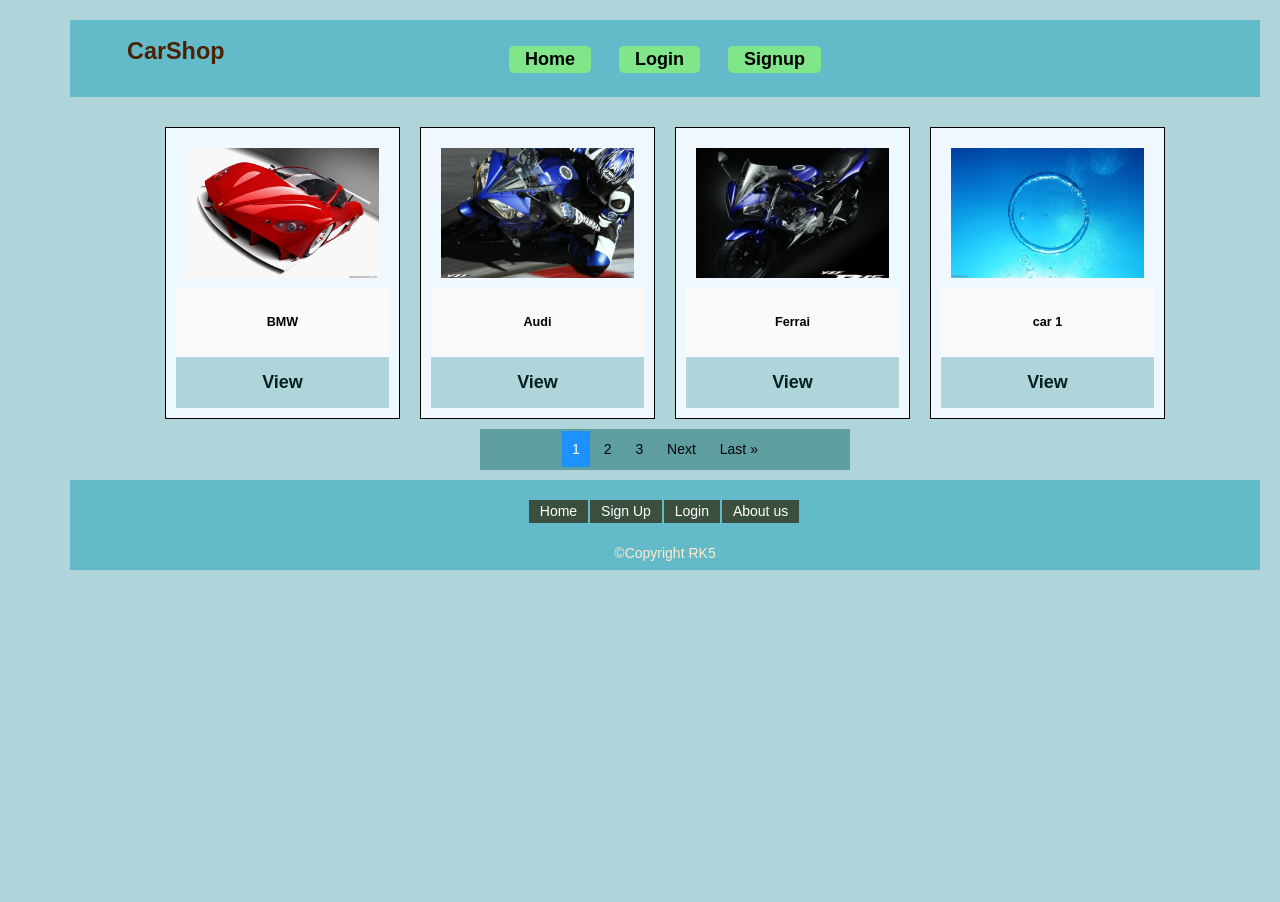
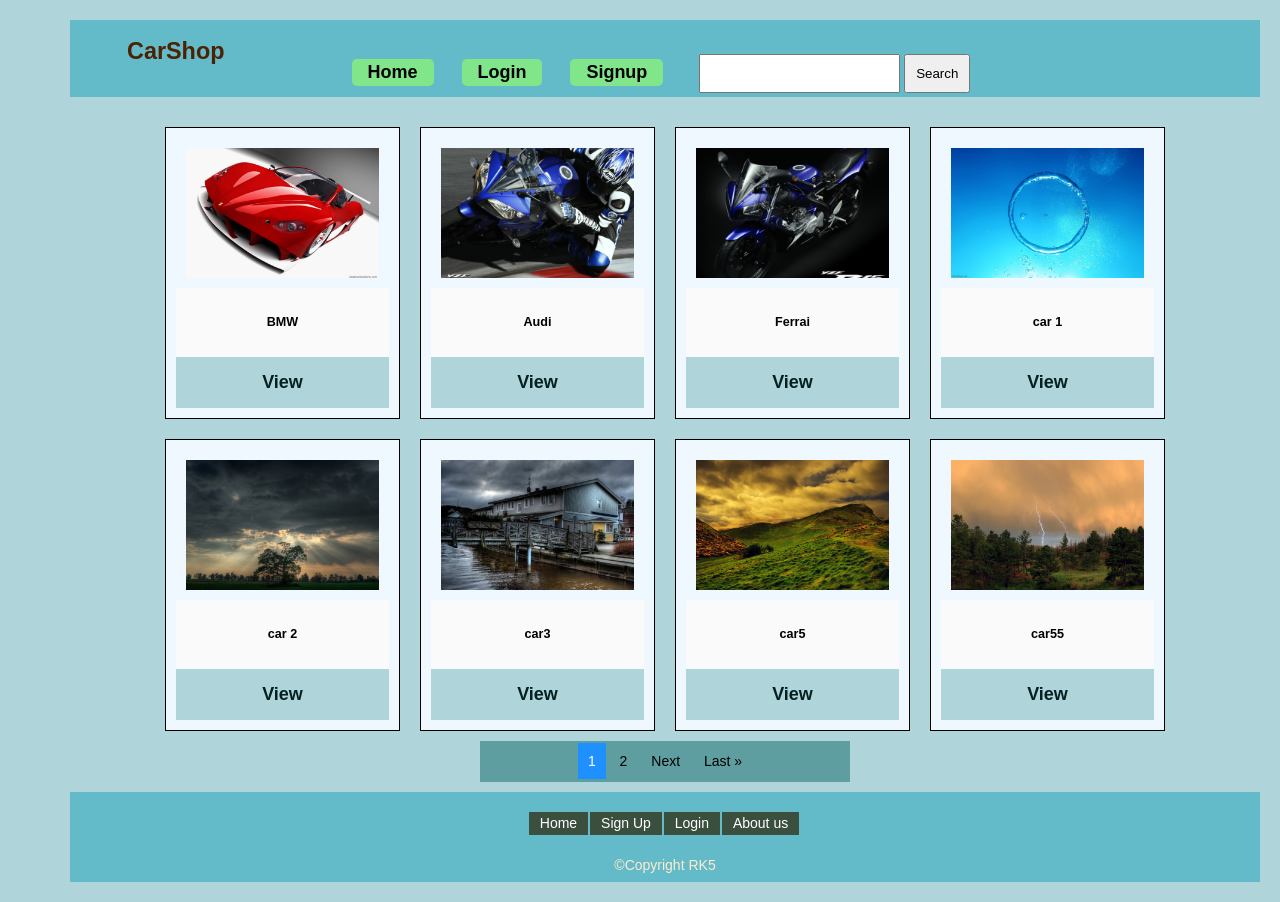
Before and after one commit to raihanulkarim/Shop-Using-Python-Django, a Django app: page / in a window 1280 px wide. Before the commit the page ends 570 px from the top, so only its background shows below. Run offline with Django 3.2, Linux system fonts and the light colour scheme; data comes from the database, SQL or seed files in the repository; both versions use the stored data as it was after the commit.

Commit message:
Added Search Feature

```diff
--- a/items/templates/items/base.html
+++ b/items/templates/items/base.html
@@ -23,6 +23,12 @@
             <li><a href="{% url 'login' %}">Login</a></li>
             <li><a href="{% url 'register' %}">Signup</a></li>
             {% endif %}
+            <li class="nav-form">
+                <form action="{% url 'search' %}" method="GET">
+                <input type="text" name="search" id="search">
+                <button>Search</button>
+                </form>
+            </li>
         </ul>
     </div>
    </div>
--- a/items/templates/items/details.html
+++ b/items/templates/items/details.html
@@ -1,11 +1,11 @@
 {% extends 'items/base.html' %}
 {% block content %}
 <div class="cards">
-  <div class="obj__content">
+  <div class="obj__content1">
     <img class="obj_img" src="{{object.img.url}}" alt="">
         <h4 class="obj_price">Price: {{ object.price }}$</h4>
   </div>
-  <div class="obj__content">
+  <div class="obj__content2">
         <h4 class="obj_title">{{ object.title }}</h4>
             <h4><strong>Description:</strong>{{ object.desc }}</h4>
       </div>
--- a/items/urls.py
+++ b/items/urls.py
@@ -1,6 +1,7 @@
 from django.urls import path
-from .views import HomeListView, ItemDetails
+from .views import HomeListView, ItemDetails,SearchView
 urlpatterns = [
     path('', HomeListView.as_view(),name = 'home'),
     path('car/<int:pk>/', ItemDetails.as_view(), name = 'car-details'),
+    path('search',SearchView.as_view(), name = 'search'),
 ]
--- a/items/views.py
+++ b/items/views.py
@@ -1,13 +1,30 @@
 from django.shortcuts import render, HttpResponse
 from django.views.generic import ListView, DetailView
 from .models import Car
+from django.contrib import messages
 # Create your views here.
 class HomeListView(ListView):
     model = Car
     template_name = 'items/home.html'
     context_object_name = 'posts'
-    paginate_by = 4
+    paginate_by = 8
 
 class ItemDetails(DetailView):
     model = Car
     template_name = 'items/details.html'
+
+class SearchView(ListView):
+    model = Car
+    template_name = 'items/search.html'
+
+    def get_queryset(self):
+        query = self.request.GET.get('search')
+        if query:
+            context = self.model.objects.filter(title__icontains= query)
+            if not context:
+                context = ''
+                messages.warning(self.request, 'No results found!')
+        else:
+            context = ''
+            messages.warning(self.request, 'Insert Keywords to Search Something!')
+        return context
--- a/shop/settings.py
+++ b/shop/settings.py
@@ -129,4 +129,6 @@ MEDIA_URL = '/media/'
 MEDIA_ROOT = os.path.join(BASE_DIR, 'media')
 
 LOGIN_REDIRECT_URL ='home'
+LOGIN_URL ='login'
+
 LOGOUT_REDIRECT_URL ='login'
--- a/static/items/main.css
+++ b/static/items/main.css
@@ -55,6 +55,9 @@ body {
 	background: #4B7A4F;
 	color: #DDDDDD;
 	border-radius: 0px;
+}
+.nav-form{
+
 }
 
 .cards {
@@ -151,7 +154,14 @@ body {
     color: rgb(24, 17, 16);
     background: rgb(99, 187, 201);
 }
-.obj__content {
+.obj__content1 {
+    line-height: 1.5;
+    font-size: 0.9em;
+    padding: 15px;
+    background: #fafafa;
+    border: 1px solid ;
+}
+.obj__content2 {
     line-height: 1.5;
     font-size: 0.9em;
     padding: 15px;
--- a/user/views.py
+++ b/user/views.py
@@ -1,5 +1,6 @@
 from django.shortcuts import render,redirect
 from django.contrib import messages
+from django.contrib.auth.decorators import login_required
 from .forms import UserCreateForm
 # Create your views here.
 
@@ -15,5 +16,6 @@ def register(request):
         form = UserCreateForm()
     return render(request, 'user/register.html', {'forms':form})
 
+@login_required
 def profile(request):
     return render(request, 'user/profile.html')
```
Also changed, not shown: items/templates/items/search.html (added, +19 -0 lines), db.sqlite3, media/item_pic/IMG25.JPG (added).
